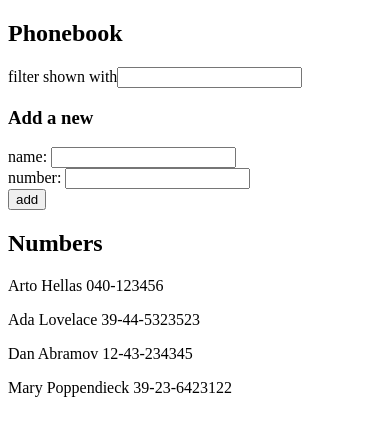
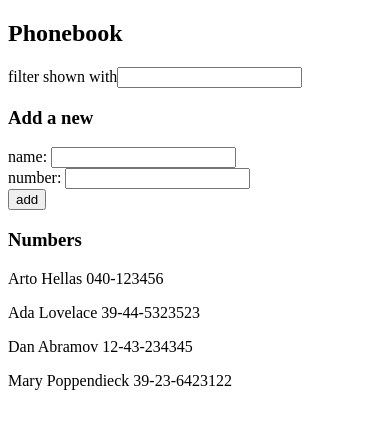
Before and after one commit to D4GR4SS/fullstackopen, a React (Vite) app in the folder part2/phonebook/: page / in a window 390 px wide. Shown: the top 436 px of the page. Built offline with nearby package versions, Linux system fonts and the light colour scheme.

Commit message:
2.10: The Phonebook Step 5

```diff
--- a/part2/phonebook/src/App.jsx
+++ b/part2/phonebook/src/App.jsx
@@ -1,4 +1,7 @@
 import { useState } from "react";
+import Persons from "./components/Persons";
+import Filter from "./components/Filter";
+import PersonForm from "./components/PersonForm";
 
 const App = () => {
   const [persons, setPersons] = useState([
@@ -51,39 +54,22 @@ const App = () => {
   return (
     <div>
       <h2>Phonebook</h2>
-      <div>
-        filter shown with
-        <input value={filter} onChange={handleFilterChange} type="text" />
-      </div>
+
+      <Filter filter={filter} onChange={handleFilterChange} />
 
       <h3>Add a new</h3>
-      <form onSubmit={addPerson}>
-        <div>
-          name:{" "}
-          <input type="text" value={newName} onChange={handleNameChange} />
-        </div>
-        <div>
-          number:{" "}
-          <input type="tel" value={newNumber} onChange={handleNumberChange} />
-        </div>
-        <div>
-          <button type="submit">add</button>
-        </div>
-      </form>
-      <h2>Numbers</h2>
-      {/* <div>debug: {newName}</div> */}
 
-      <div>
-        {persons
-          .filter((person) =>
-            person.name.toLowerCase().includes(filter.toLowerCase()),
-          )
-          .map((person) => (
-            <p key={person.id}>
-              {person.name} {person.number}
-            </p>
-          ))}
-      </div>
+      <PersonForm
+        onSubmit={addPerson}
+        newName={newName}
+        newNumber={newNumber}
+        onNameChange={handleNameChange}
+        onNumberChange={handleNumberChange}
+      />
+
+      <h3>Numbers</h3>
+
+      <Persons persons={persons} filter={filter} />
     </div>
   );
 };
--- /dev/null
+++ b/part2/phonebook/src/components/Filter.jsx
@@ -0,0 +1,10 @@
+const Filter = ({ filter, onChange }) => {
+  return (
+    <div>
+      filter shown with
+      <input value={filter} onChange={onChange} type="text" />
+    </div>
+  );
+};
+
+export default Filter;
--- /dev/null
+++ b/part2/phonebook/src/components/PersonForm.jsx
@@ -0,0 +1,23 @@
+const PersonForm = ({
+  onSubmit,
+  newName,
+  onNameChange,
+  onNumberChange,
+  newNumber,
+}) => {
+  return (
+    <form onSubmit={onSubmit}>
+      <div>
+        name: <input type="text" value={newName} onChange={onNameChange} />
+      </div>
+      <div>
+        number: <input type="tel" value={newNumber} onChange={onNumberChange} />
+      </div>
+      <div>
+        <button type="submit">add</button>
+      </div>
+    </form>
+  );
+};
+
+export default PersonForm;
--- /dev/null
+++ b/part2/phonebook/src/components/Persons.jsx
@@ -0,0 +1,17 @@
+const Persons = ({ persons, filter }) => {
+  return (
+    <div>
+      {persons
+        .filter((person) =>
+          person.name.toLowerCase().includes(filter.toLowerCase()),
+        )
+        .map((person) => (
+          <p key={person.id}>
+            {person.name} {person.number}
+          </p>
+        ))}
+    </div>
+  );
+};
+
+export default Persons;
```
